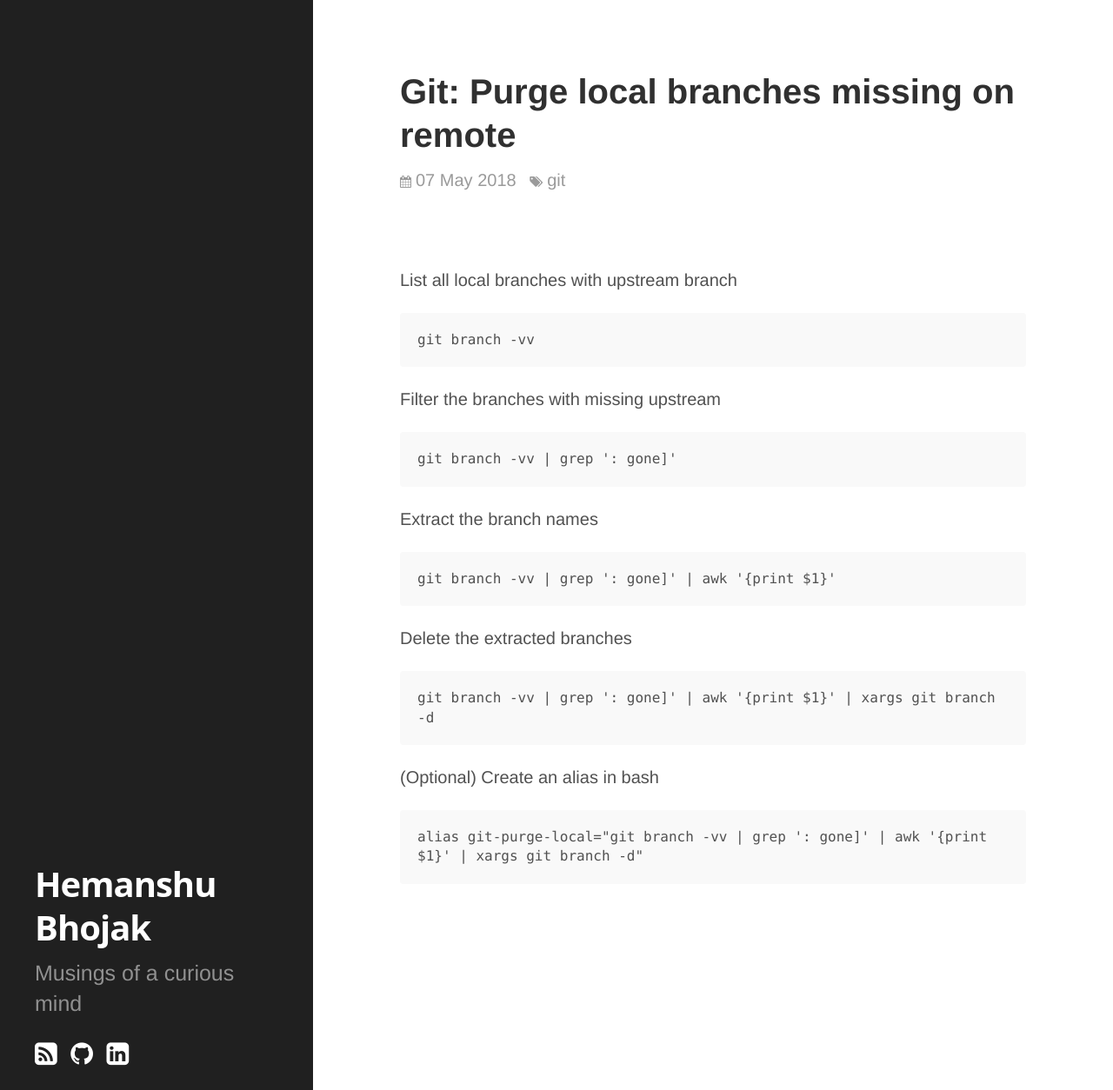
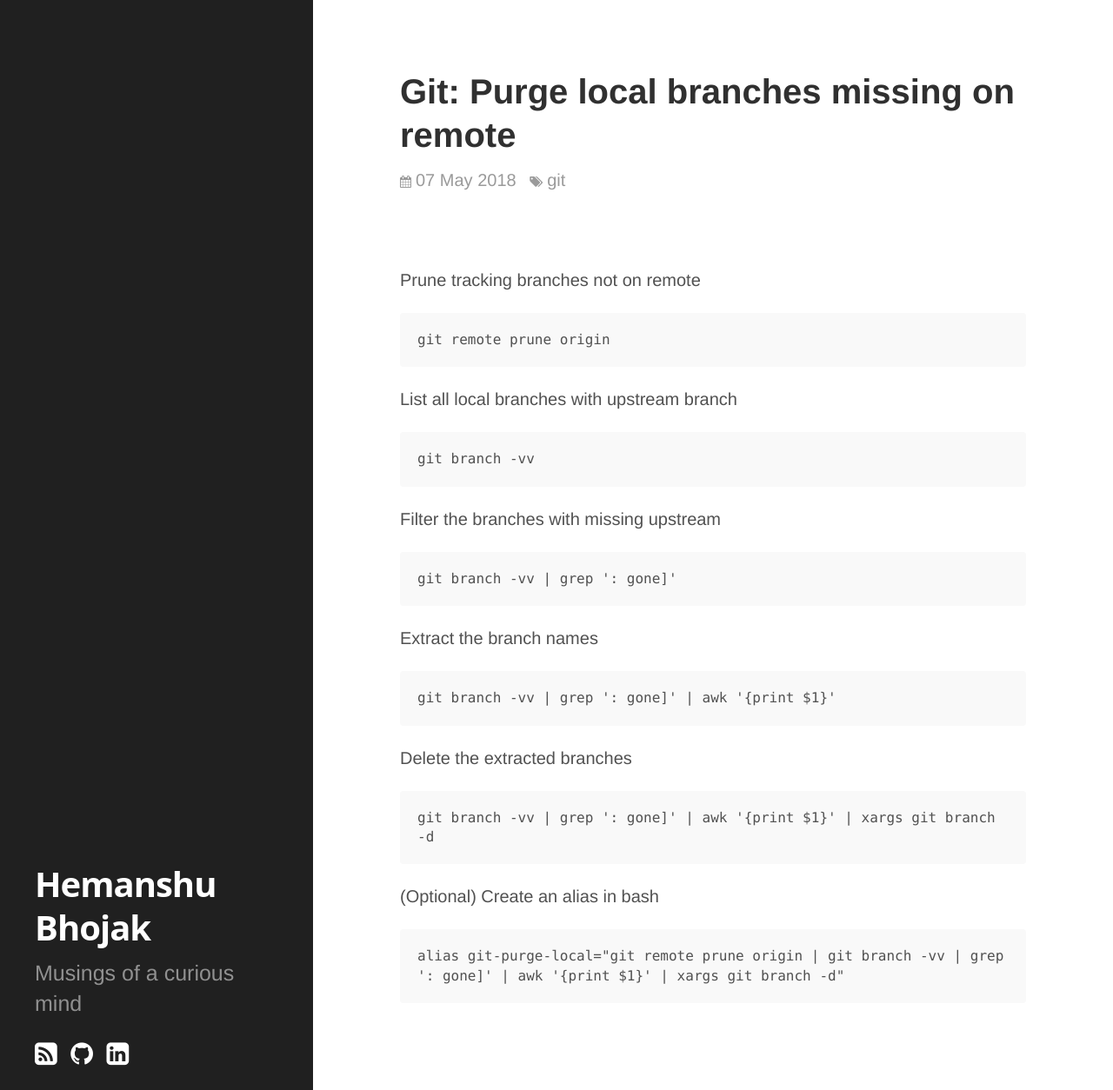
Before and after one commit to technoheman/hemanshubhojak.com, a Jekyll site: the page built from _posts/2018/2018-05-07-git-purge-local-branches-missing-on-remote.md, in a window 1280 px wide and 1254 px high. Shown: the whole window at 87% size. Built offline with Jekyll 4.4.1, drawn with Linux system fonts in a browser that asks for light colours; some web fonts are replaced; comment, search, counter and statistics services are not loaded.

Commit message:
Update 2018-05-07-git-purge-local-branches-missing-on-remote.md

````diff
--- a/_posts/2018/2018-05-07-git-purge-local-branches-missing-on-remote.md
+++ b/_posts/2018/2018-05-07-git-purge-local-branches-missing-on-remote.md
@@ -4,6 +4,12 @@ title:  "Git: Purge local branches missing on remote"
 date: 2018-05-07 12:20:00
 tags: ["git"]
 ---
+
+Prune tracking branches not on remote
+```
+git remote prune origin
+```
+
 List all local branches with upstream branch
 
 ```
@@ -31,5 +37,5 @@ git branch -vv | grep ': gone]' | awk '{print $1}' | xargs git branch -d
 (Optional) Create an alias in bash
 
 ```
-alias git-purge-local="git branch -vv | grep ': gone]' | awk '{print $1}' | xargs git branch -d"
+alias git-purge-local="git remote prune origin | git branch -vv | grep ': gone]' | awk '{print $1}' | xargs git branch -d"
 ```
````
